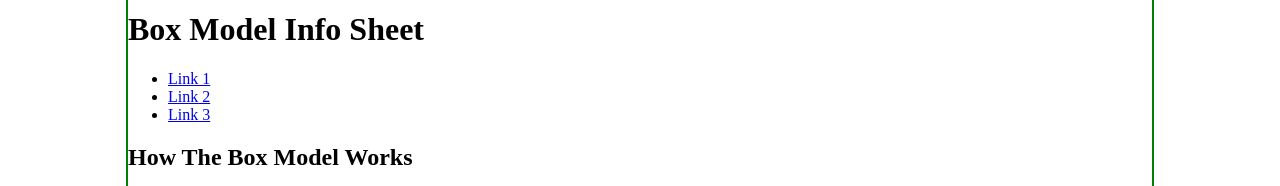
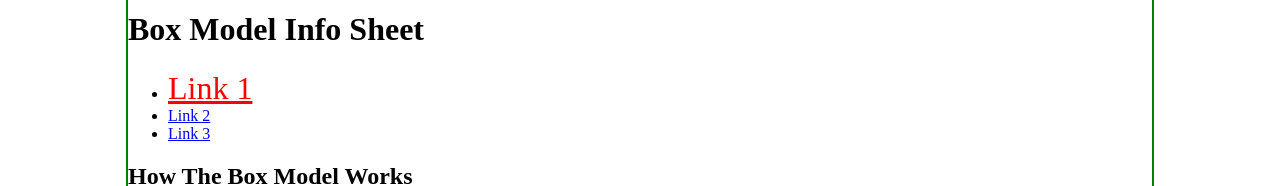
Before and after one commit to jlever02/box-model-demo, a plain HTML site: page index.html in a window 1280 px wide. In both pictures the pointer is over the link "Link 1". Shown: the part 316-502 px from the top of the page. Drawn offline with Linux system fonts and the light colour scheme; grey boxes are pictures that could not be loaded.

Commit message:
Saving some really awesome styles

```diff
--- a/styles/style.css
+++ b/styles/style.css
@@ -13,3 +13,7 @@ aside.highlight {
   margin:auto;
   border: 2px solid green;
 }
+a:hover {
+  color:red;
+  font-size:2em;
+}
```
